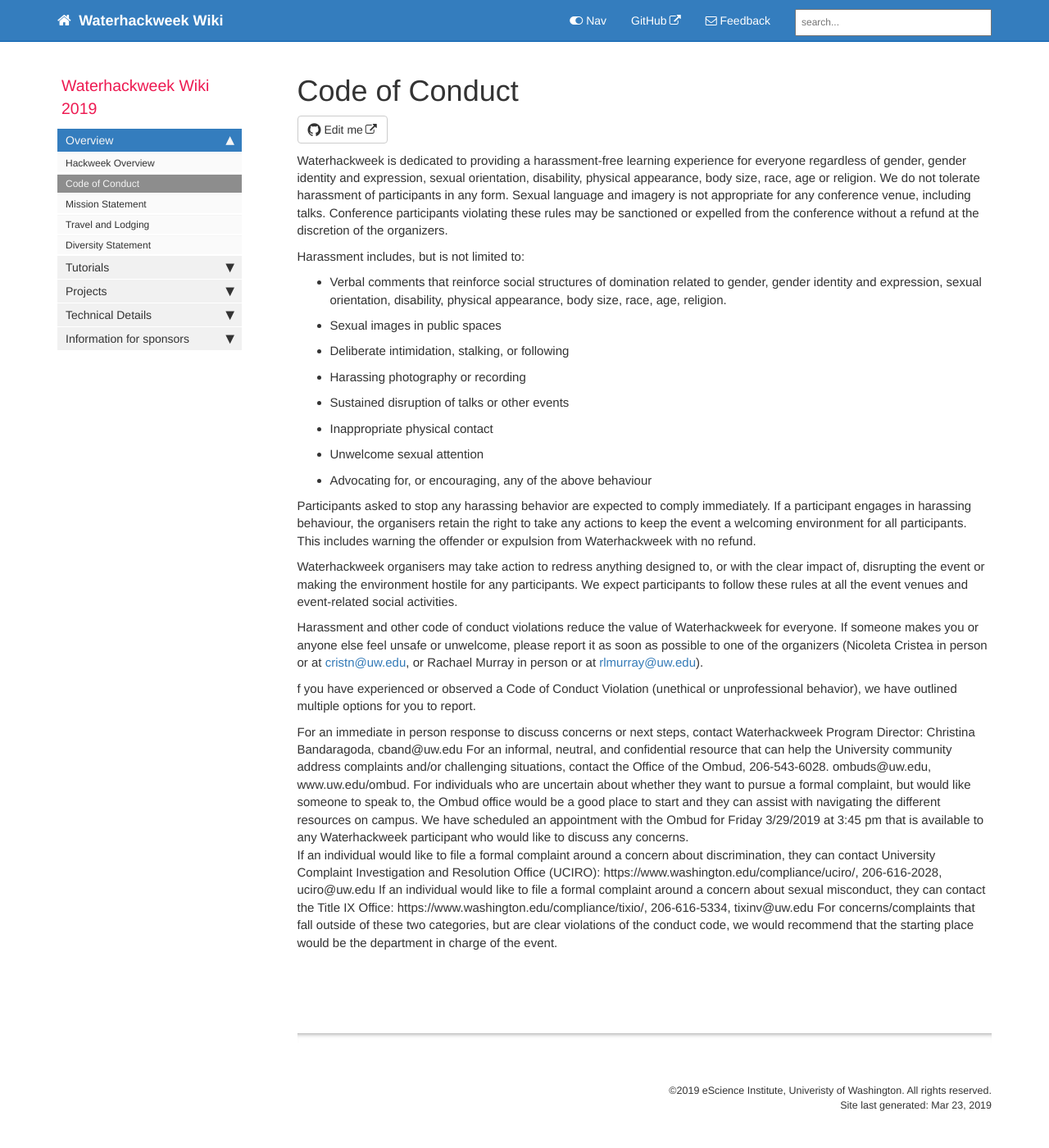
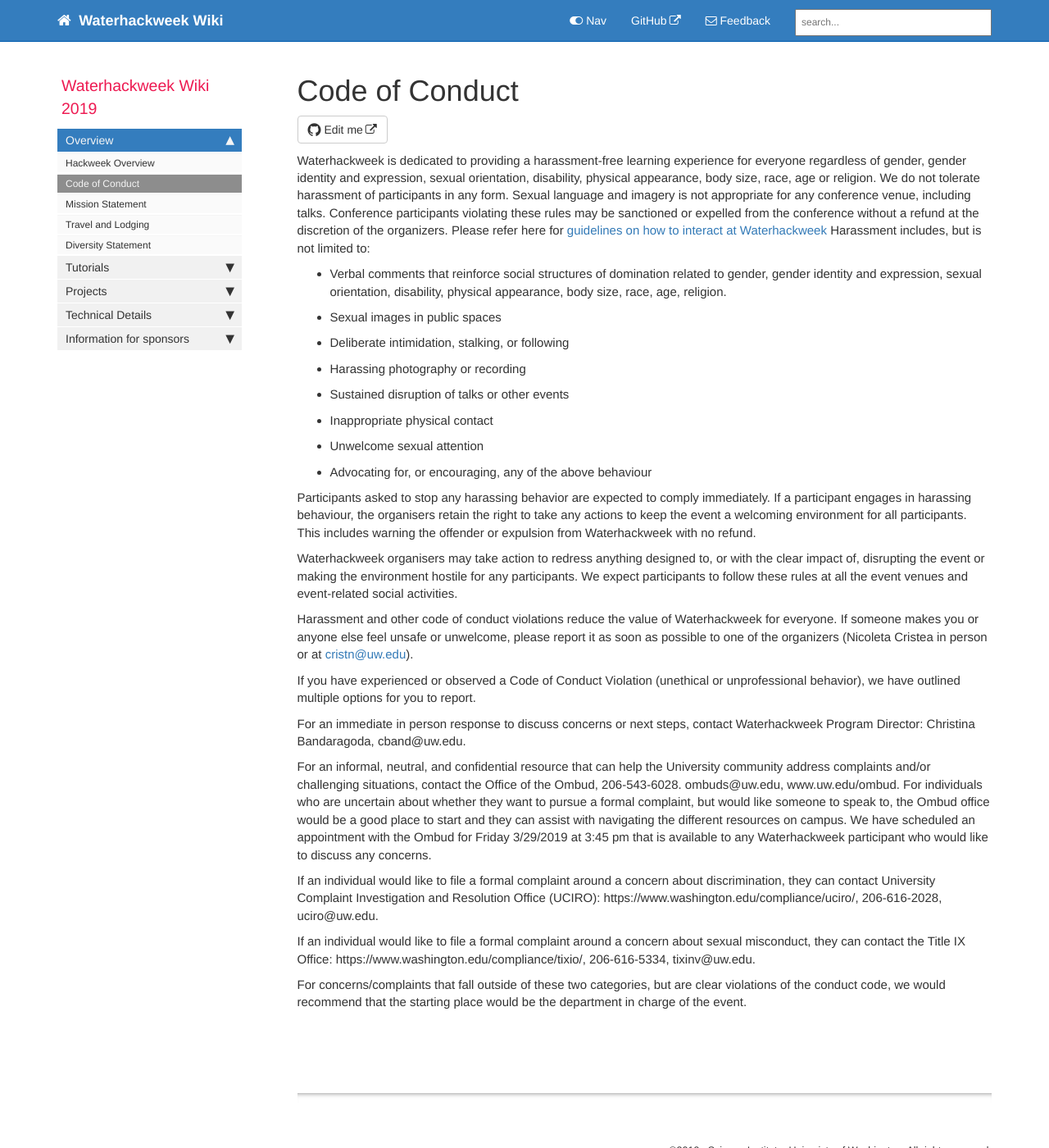
Before and after one commit to waterhackweek/wiki, a Jekyll site: the page built from pages/code_of_conduct.md, in a window 1280 px wide and 1400 px high. Shown: the whole window at 82% size. Built offline with Jekyll 4.4.1, drawn with Linux system fonts in a browser that asks for light colours; nearby versions of some CDN libraries; comment, search, counter and statistics services are not loaded.

```diff
--- a/pages/code_of_conduct.md
+++ b/pages/code_of_conduct.md
@@ -5,7 +5,7 @@ permalink: code_of_conduct.html
 ---
 
 Waterhackweek is dedicated to providing a harassment-free learning experience for everyone regardless of gender, gender identity and expression, sexual orientation, disability, physical appearance, body size, race, age or religion. We do not tolerate harassment of participants in any form. Sexual language and imagery is not appropriate for any conference venue, including talks. Conference participants violating these rules may be sanctioned or expelled from the conference without a refund at the discretion of the organizers.
-
+Please refer here for [guidelines on how to interact at Waterhackweek](Ways_to_interact_at_Waterhackweek_2019_FINAL.pdf)
 Harassment includes, but is not limited to:
 * Verbal comments that reinforce social structures of domination related to gender, gender identity and expression, sexual orientation, disability, physical appearance, body size, race, age, religion.
 * Sexual images in public spaces
@@ -20,13 +20,17 @@ Participants asked to stop any harassing behavior are expected to comply immedia
 
 Waterhackweek organisers may take action to redress anything designed to, or with the clear impact of, disrupting the event or making the environment hostile for any participants. We expect participants to follow these rules at all the event venues and event-related social activities.
 
-Harassment and other code of conduct violations reduce the value of Waterhackweek for everyone. If someone makes you or anyone else feel unsafe or unwelcome, please report it as soon as possible to one of the organizers (Nicoleta Cristea in person or at <a href="mailto:cristn@uw.edu">cristn@uw.edu</a>, or Rachael Murray in person or at <a href="mailto:rlmurray@uw.edu">rlmurray@uw.edu</a>).
+Harassment and other code of conduct violations reduce the value of Waterhackweek for everyone. If someone makes you or anyone else feel unsafe or unwelcome, please report it as soon as possible to one of the organizers (Nicoleta Cristea in person or at <a href="mailto:cristn@uw.edu">cristn@uw.edu</a>).
 
-f you have experienced or observed a Code of Conduct Violation (unethical or unprofessional behavior), we have outlined multiple options for you to report.
+If you have experienced or observed a Code of Conduct Violation (unethical or unprofessional behavior), we have outlined multiple options for you to report.
 
-For an immediate in person response to discuss concerns or next steps, contact Waterhackweek Program Director: Christina Bandaragoda, cband@uw.edu
+For an immediate in person response to discuss concerns or next steps, contact Waterhackweek Program Director: Christina Bandaragoda, cband@uw.edu.
+
 For an  informal, neutral, and confidential resource  that can help the University community address complaints and/or challenging situations, contact the Office of the Ombud, 206-543-6028. ombuds@uw.edu, www.uw.edu/ombud.   For individuals who are uncertain about whether they want to pursue a formal complaint, but would like someone to speak to, the Ombud office would be a good place to start and they can assist with navigating the different resources on campus.
 We have scheduled an appointment with the Ombud for Friday 3/29/2019 at 3:45 pm that is available to any Waterhackweek participant who would like to discuss any concerns.
-If an individual would like to file a formal complaint around a concern about discrimination, they can contact University Complaint Investigation and Resolution Office (UCIRO):       https://www.washington.edu/compliance/uciro/,    206-616-2028,   uciro@uw.edu
-If an individual would like to file a formal complaint around a concern about sexual misconduct, they can contact the Title IX Office:         https://www.washington.edu/compliance/tixio/,      206-616-5334,     tixinv@uw.edu
+
+If an individual would like to file a formal complaint around a concern about discrimination, they can contact University Complaint Investigation and Resolution Office (UCIRO):       https://www.washington.edu/compliance/uciro/,    206-616-2028,   uciro@uw.edu.
+
+If an individual would like to file a formal complaint around a concern about sexual misconduct, they can contact the Title IX Office:         https://www.washington.edu/compliance/tixio/,      206-616-5334,     tixinv@uw.edu.
+
 For concerns/complaints that fall outside of these two categories, but are clear violations of the conduct code, we would recommend that the starting place would be the department in charge of the event.
```
Also changed, not shown: 1 other file.
